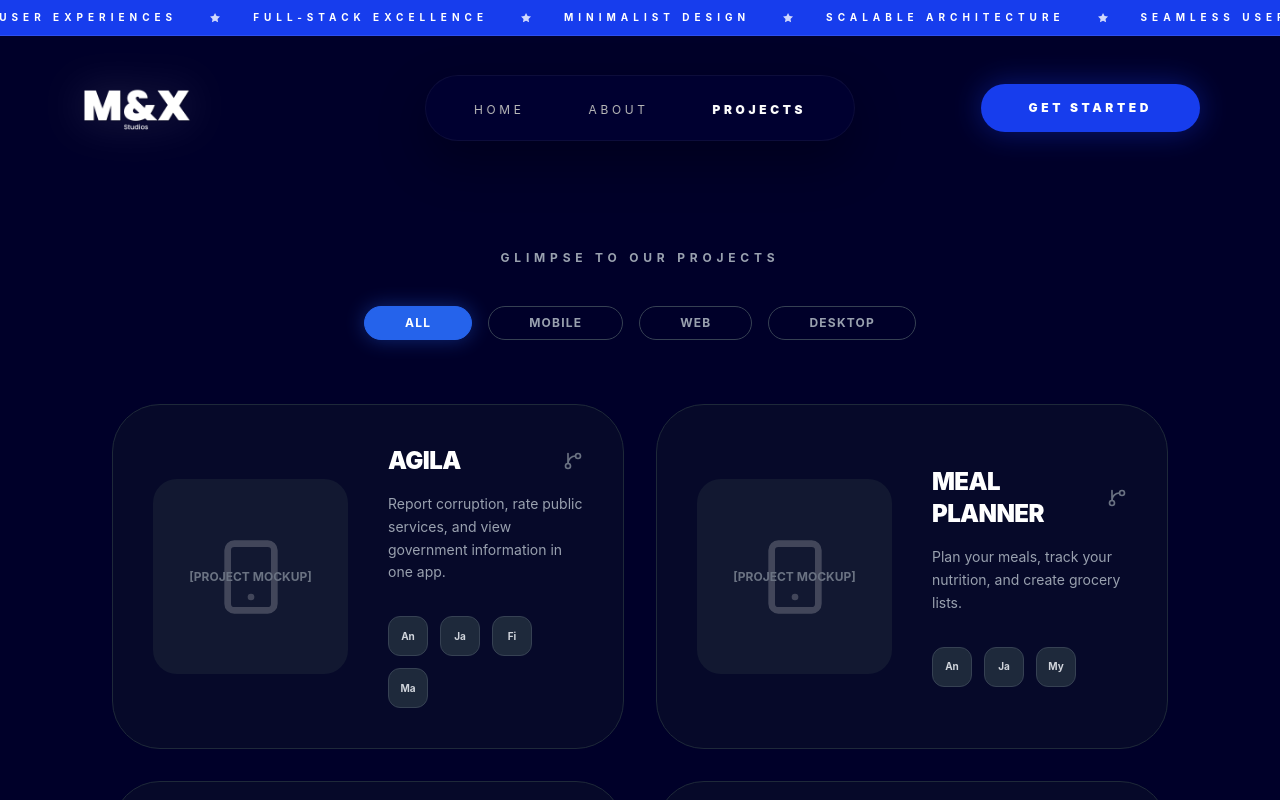
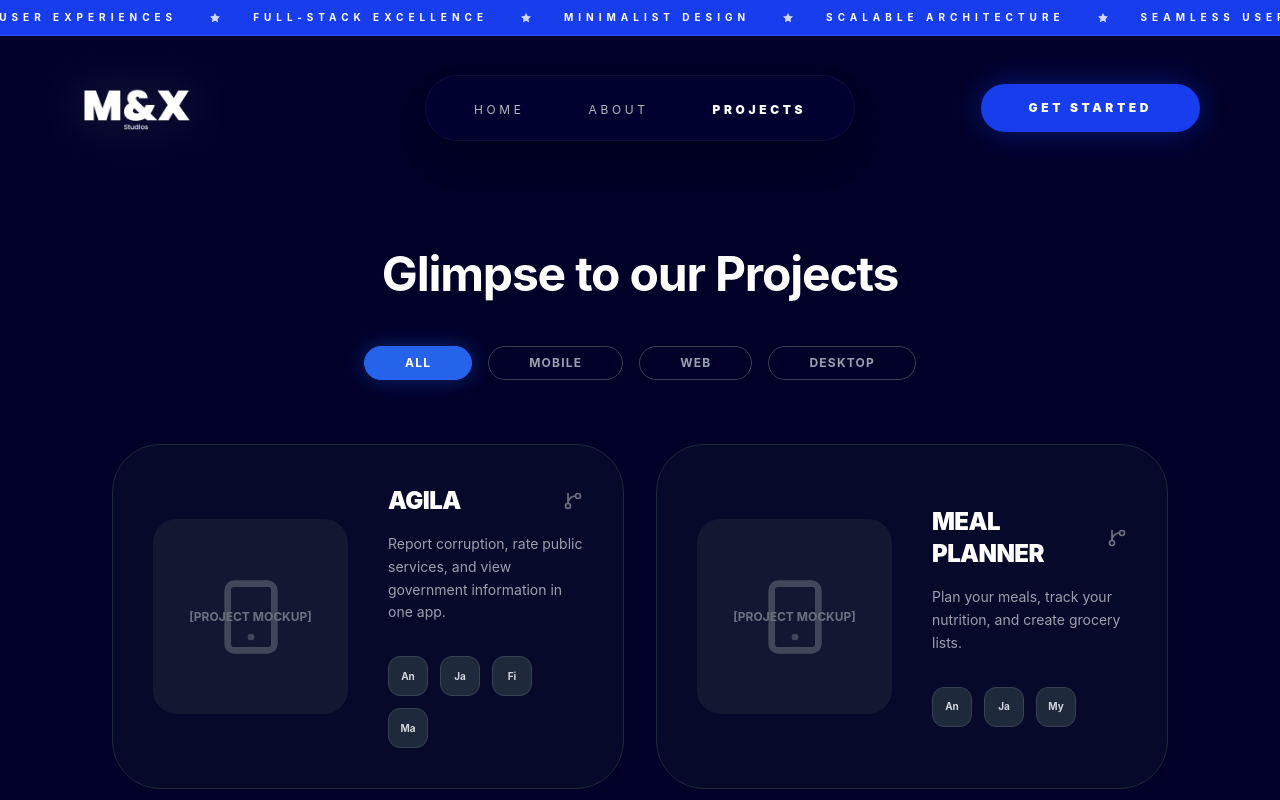
Before and after one commit to maxycagne/M-X_Studio, a React (Vite) app in the folder mxwebsite/: page /projects in a window 1280 px wide. Shown: the top 800 px of the page. Built offline with nearby package versions, Linux system fonts and the light colour scheme.

Commit message:
adjust the democallcard and adjust text in project components

```diff
--- a/mxwebsite/Components/DemoCallCard.tsx
+++ b/mxwebsite/Components/DemoCallCard.tsx
@@ -7,7 +7,7 @@ const DemoCallCard = () => {
       <div className="absolute top-1/2 left-1/4 -translate-y-1/2 w-[600px] h-[600px] bg-[#173DED]/10 blur-[140px] rounded-full" />
       <div className="absolute top-1/2 right-1/4 -translate-y-1/2 w-[400px] h-[400px] bg-[#5875f5]/5 blur-[100px] rounded-full" />
 
-      <div className="relative group bg-[#05051a]/80 backdrop-blur-xl border border-white/10 p-8 sm:p-14 lg:px-20 w-full max-w-6xl overflow-hidden shadow-2xl transition-all duration-500 hover:border-[#173DED]/40">
+      <div className="relative group   p-8 sm:p-14 lg:px-20 w-full max-w-6xl overflow-hidden shadow-2xl transition-all duration-500 hover:border-[#173DED]/40">
         <div className="absolute top-0 left-0 w-full h-[2px] bg-gradient-to-r from-transparent via-[#173DED] to-transparent opacity-50" />
 
         <div className="relative z-10 flex flex-col md:flex-row md:items-center justify-between gap-12">
--- a/mxwebsite/Components/OurPortfolio.tsx
+++ /dev/null
@@ -1,7 +0,0 @@
-import React from "react";
-
-const OurPortfolio = () => {
-  return <div>OurPortfolio</div>;
-};
-
-export default OurPortfolio;
--- a/mxwebsite/Components/ProjectComponent.tsx
+++ b/mxwebsite/Components/ProjectComponent.tsx
@@ -57,9 +57,11 @@ const ProjectComponent = () => {
     <div className="min-h-screen bg-[#000029] text-white font-sans py-20 px-6">
       <div className="max-w-7xl mx-auto">
         <div className="text-center mb-16">
-          <h2 className="text-gray-400 uppercase tracking-[0.4em] text-xs font-bold mb-10">
-            Glimpse to our Projects
-          </h2>
+          <div className="text-center mb-8 md:mb-12 max-w-2xl mx-auto space-y-3 relative z-10 px-2">
+            <h2 className="text-3xl sm:text-4xl md:text-5xl font-bold text-white tracking-tight">
+              Glimpse to our Projects
+            </h2>
+          </div>
 
           <div className="flex flex-wrap justify-center gap-4">
             {["ALL", "MOBILE", "WEB", "DESKTOP"].map((tab) => (
```
